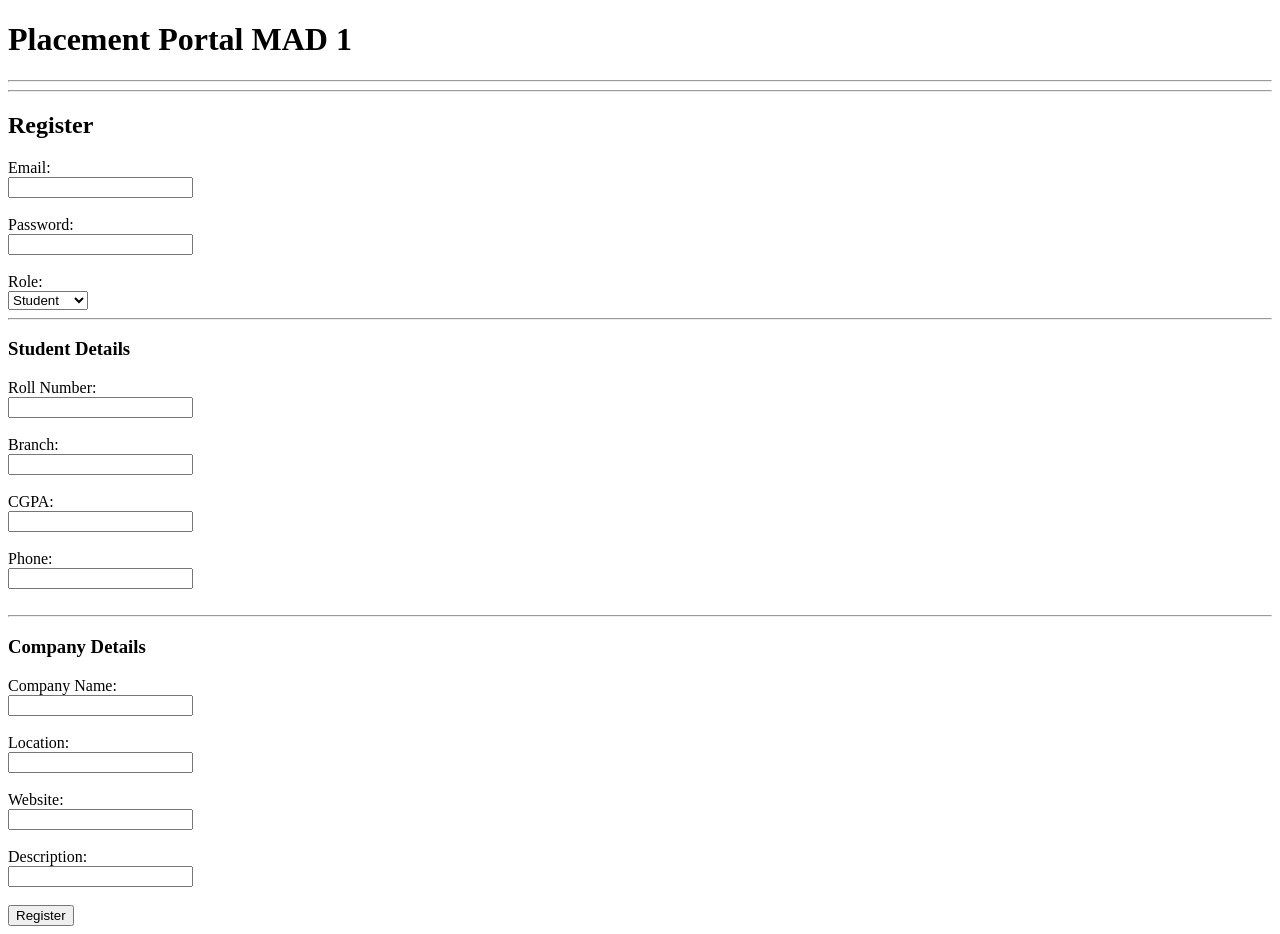
After one commit to 24f1002369/Placement_portal_mad1, a Flask app: page /register in a window 1280 px wide. The commit adds this page. Run offline with Flask 3, Linux system fonts and the light colour scheme.

Commit message:
Milestone-PPA Auth_RBAC: Authentication, RBAC decorators, admin company approval

```diff
--- a/app.py
+++ b/app.py
@@ -1,8 +1,57 @@
 import sqlite3
-from flask import Flask,render_template,request,redirect,url_for,flash
+from flask import Flask,render_template,request,redirect,url_for,flash,session
 from database import init_db
 from  werkzeug.security import generate_password_hash, check_password_hash
+from functools import wraps
+
 app = Flask(__name__)
+
+def login_required(f):
+    @wraps(f)
+    def wrapper(*args, **kwargs):
+        # check logic here
+        if "user_id" not in session:
+            flash("you need to login first")
+            return redirect(url_for("login"))
+        return f(*args, **kwargs)
+    return wrapper
+
+def role_required(required_role):
+    def decorator(f):
+        @wraps(f)
+        def wrapper(*args, **kwargs):
+
+            if  session.get("role") != required_role:
+                flash("you are not authorized to access this page")
+                return redirect(url_for("home"))
+            return f(*args, **kwargs)
+        return wrapper
+    return decorator
+
+def company_approval_required(f):
+    @wraps(f)
+    def wrapper(*args, **kwargs):
+        user_id = session.get("user_id")
+
+        connection = sqlite3.connect("placement.db")
+        cursor = connection.cursor()
+
+        cursor.execute(
+            "SELECT approval_status FROM companies WHERE user_id = ?",
+            (user_id,)
+        )
+        result = cursor.fetchone()
+
+        if result is None or result[0] != "approved":
+            flash("Your company account is not approved yet")
+            connection.close()
+            return redirect(url_for("home"))
+        connection.close()
+        return f(*args, **kwargs)
+    return wrapper
+
+
+
 
 app.secret_key = "this is a secret key"
 
@@ -35,7 +84,41 @@ def register():
 
         hashed_passwword = generate_password_hash(password)
 
-        connection = sqlite3.connect("placements.db")
+
+        if role == "student":
+            # extract student fields
+            roll_number = request.form["roll_number"].strip()
+            branch = request.form["branch"].strip()
+            cgpa_raw = request.form["cgpa"].strip()
+            phone = request.form["phone"]
+
+            try:
+                cgpa = float(cgpa_raw)
+            except ValueError:
+                flash("CGPA must be a valid number")
+                return redirect(url_for("register"))
+            if not (0 <= cgpa <= 10):
+                flash("CGPA must be between 0 and 10")
+                return redirect(url_for("register"))
+
+            if not roll_number or not branch or not cgpa_raw or not phone:
+                flash("All student fields are required")
+                return redirect(url_for("register"))
+
+
+
+        elif role == "company":
+            # extract company fields
+            company_name = request.form["company_name"].strip()
+            location = request.form["location"].strip()
+            website = request.form["website"].strip()
+            description = request.form["description"].strip()
+
+            if not company_name or not location:
+                flash("company name and location are required")
+                return redirect(url_for("register"))
+
+        connection = sqlite3.connect("placement.db")
         cursor = connection.cursor()
         cursor.execute("PRAGMA foreign_keys = ON")
 
@@ -45,38 +128,27 @@ def register():
                 (email, hashed_passwword, role)
             )
             user_id = cursor.lastrowid
+
             if role == "student":
-                # extract student fields
-                roll_number = request.form["roll_number"].strip()
-                branch = request.form["branch"].strip()
-                cgpa_raw = request.form["cgpa"].strip()
-                phone = request.form["phone"]
-
-                try:
-                    cgpa = float(cgpa_raw)
-                except ValueError:
-                    flash("CGPA must be a valid number")
-                    return redirect(url_for("register"))
-                if not (0 <= cgpa <= 10):
-                    flash("CGPA must be between 0 and 10")
-                    return redirect(url_for("register"))
-
-                if not roll_number or not branch or not cgpa_raw or not phone:
-                    flash("All student fields are required")
-                    return redirect(url_for("register"))
-
                 cursor.execute(
                     "INSERT INTO students (user_id,roll_number,branch,cgpa,phone) VALUES (?,?,?,?,?)",
                     (user_id, roll_number, branch, cgpa, phone)
                 )
 
             elif role == "company":
-                pass
+                cursor.execute(
+                    "INSERT INTO companies (user_id, company_name, location, website, description) VALUES (?,?,?,?,?)",
+                    (user_id, company_name, location, website, description)
+                )
+            connection.commit()
 
 
-            connection.commit()
-            flash("registration successful")
-            return redirect(url_for("home"))
+            if role == "student":
+                flash("student registration successful, you will be rediredted to login page")
+            else:
+                flash("company registration successful, you will be rediredted to login page after admin approval")
+
+            return redirect(url_for("login"))
 
         except sqlite3.IntegrityError:
             connection.rollback()
@@ -88,6 +160,120 @@ def register():
 
     return render_template("register.html")
 
+@app.route("/login",methods = ['GET', 'POST'])
+def login():
+    if request.method == "POST":
+        email = request.form["email"].strip()
+        password = request.form["password"].strip()
+        if not email or not password:
+            flash("All the fields are required")
+            return redirect(url_for("login"))
+
+        connection = sqlite3.connect("placement.db")
+        cursor = connection.cursor()
+
+        cursor.execute(
+            "SELECT id,password,role FROM users WHERE email = ?",
+            (email,)
+        )
+        user = cursor.fetchone()
+
+        if user == None:
+            flash("Invalid credentials")
+            connection.close()
+            return redirect(url_for("login"))
+
+        user_id = user[0]
+        hashed_password = user[1]
+        role = user[2]
+
+        if not check_password_hash(hashed_password, password):
+            flash("Invalid credentials")
+            connection.close()
+            return redirect(url_for("login"))
+
+        session["user_id"] = user_id
+        session["role"] = role
+
+        connection.close()
+
+        if role == "student":
+            return redirect(url_for("student_dashboard"))
+        elif role == "company":
+            return redirect(url_for("company_dashboard"))
+        elif role == "admin":
+            return redirect(url_for("admin_dashboard"))
+    return render_template("login.html")
+
+@app.route("/student/dashboard")
+@login_required
+@role_required("student")
+def student_dashboard():
+    return render_template("student/dashboard.html")
+
+@app.route("/company/dashboard")
+@login_required
+@role_required("company")
+@company_approval_required
+def company_dashboard():
+    return render_template("company/dashboard.html")
+
+@app.route("/admin/dashboard")
+@login_required
+@role_required("admin")
+def admin_dashboard():
+    connection = sqlite3.connect("placement.db")
+
+    cursor = connection.cursor()
+    cursor.execute(
+        "SELECT id, company_name, location FROM companies WHERE approval_status = 'pending'"
+    )
+    companies = cursor.fetchall()
+    connection.close()
+
+    return render_template("admin/dashboard.html",companies = companies)
+
+@app.route("/approve_company/<int:company_id>")
+@login_required
+@role_required("admin")
+def approve_company(company_id):
+    connection = sqlite3.connect("placement.db")
+    cursor = connection.cursor()
+
+    cursor.execute(
+        "UPDATE companies SET approval_status = 'approved' WHERE id = ?",
+        (company_id,)
+    )
+    connection.commit()
+    connection.close()
+
+    flash("company approved successfully")
+
+    return redirect(url_for("admin_dashboard"))
+
+@app.route("/reject_company/<int:company_id>")
+@login_required
+@role_required("admin")
+def reject_company(company_id):
+    connection = sqlite3.connect("placement.db")
+    cursor = connection.cursor()
+
+    cursor.execute(
+        "UPDATE companies SET approval_status = 'rejected' WHERE id = ?",
+        (company_id,)
+    )
+    connection.commit()
+    connection.close()
+
+    flash("company rejected")
+
+    return redirect(url_for("admin_dashboard"))
+
+@app.route("/logout")
+def logout():
+    session.clear()
+    return redirect(url_for("login"))
+
 if __name__ == "__main__":
     init_db()
     app.run(debug = True)
--- a/database.py
+++ b/database.py
@@ -49,7 +49,7 @@ def init_db():
             website TEXT,
             description TEXT,
             approval_status TEXT NOT NULL DEFAULT 'pending'
-            CHECK (approval_status IN ('pending','accepted','rejected')),
+            CHECK (approval_status IN ('pending','approved','rejected')),
             created_at TEXT DEFAULT CURRENT_TIMESTAMP,
             FOREIGN KEY(user_id) REFERENCES users(id) ON DELETE CASCADE)
         """)
--- /dev/null
+++ b/templates/base.html
@@ -0,0 +1,28 @@
+<!DOCTYPE html>
+
+<html>
+<head>
+    <title>{% block title %}Placement Portal{% endblock %}</title>
+</head>
+<body>
+
+<h1>Placement Portal MAD 1</h1>
+
+<hr>
+
+<!-- Flash Messages -->
+
+{% with messages = get_flashed_messages() %}
+{% if messages %} <ul>
+{% for message in messages %} <li>{{ message }}</li>
+{% endfor %} </ul>
+{% endif %}
+{% endwith %}
+
+<hr>
+
+{% block content %}
+{% endblock %}
+
+</body>
+</html>
--- /dev/null
+++ b/templates/register.html
@@ -0,0 +1,45 @@
+{% extends "base.html" %}
+
+{% block title %}Register{% endblock %}
+
+{% block content %}
+
+<h2>Register</h2>
+
+<form method="POST" action="{{ url_for('register') }}">
+
+<label>Email:</label><br> <input type="text" name="email" required> <br><br>
+
+<label>Password:</label><br> <input type="password" name="password" required> <br><br>
+
+<label>Role:</label><br> <select name="role"> <option value="student">Student</option> <option value="company">Company</option> </select>
+
+<hr>
+
+<h3>Student Details</h3>
+
+<label>Roll Number:</label><br> <input type="text" name="roll_number"> <br><br>
+
+<label>Branch:</label><br> <input type="text" name="branch"> <br><br>
+
+<label>CGPA:</label><br> <input type="text" name="cgpa"> <br><br>
+
+<label>Phone:</label><br> <input type="text" name="phone"> <br><br>
+
+<hr>
+
+<h3>Company Details</h3>
+
+<label>Company Name:</label><br> <input type="text" name="company_name"> <br><br>
+
+<label>Location:</label><br> <input type="text" name="location"> <br><br>
+
+<label>Website:</label><br> <input type="text" name="website"> <br><br>
+
+<label>Description:</label><br> <input type="text" name="description"> <br><br>
+
+<button type="submit">Register</button>
+
+</form>
+
+{% endblock %}
```
Also changed, not shown: templates/admin/dashboard.html (added, +44 -0 lines), templates/company/dashboard.html (added, +13 -0 lines), templates/home.html (+11 -13 lines), templates/login.html (added, +23 -0 lines), templates/student/dashboard.html (added, +13 -0 lines).
